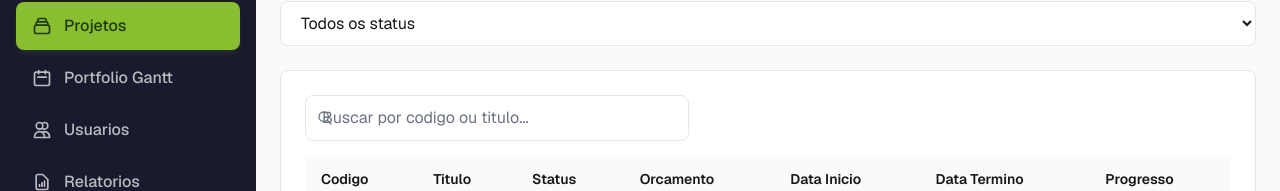
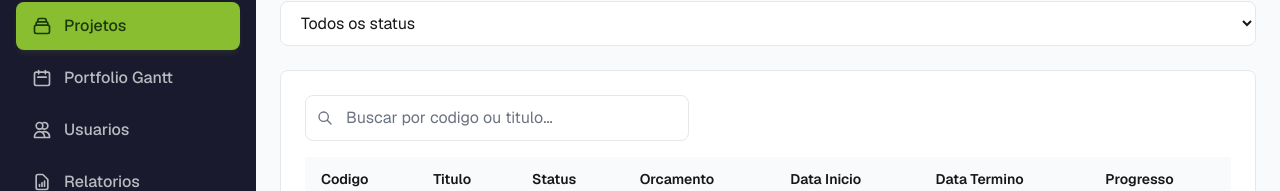
Before and after one commit to arthurcarvalhodelima/fluxfin2, a Next.js app: page /projetos in a window 1280 px wide. Shown: the part 155-346 px from the top of the page. Built offline with nearby package versions, Linux system fonts and the light colour scheme; no server answers.

Commit message:
Padding da busca por projeto ajeitado

```diff
--- a/src/components/DataTable.tsx
+++ b/src/components/DataTable.tsx
@@ -106,7 +106,8 @@ export default function DataTable<T extends object>({
               setSearch(e.target.value);
               setPage(1);
             }}
-            className="fluxfin-input pl-10"
+            className="fluxfin-input"
+            style={{ paddingLeft: "2.5rem" }}
           />
         </div>
       </div>
```
